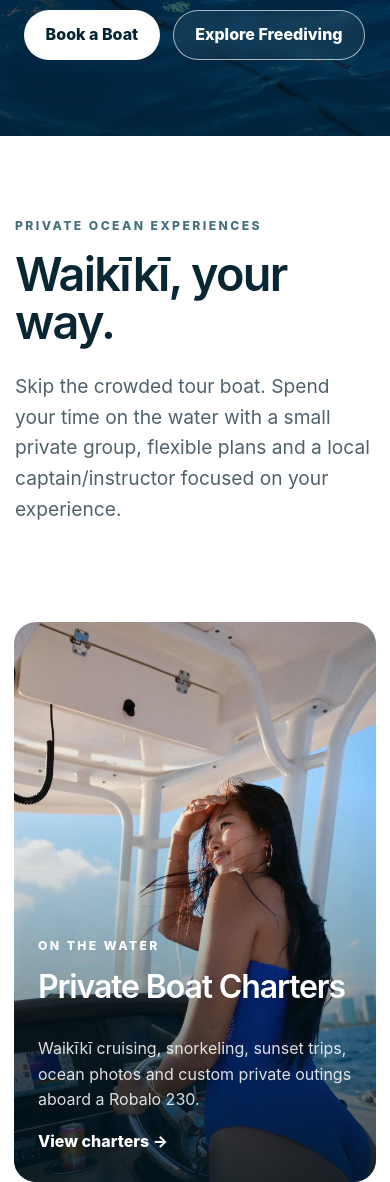
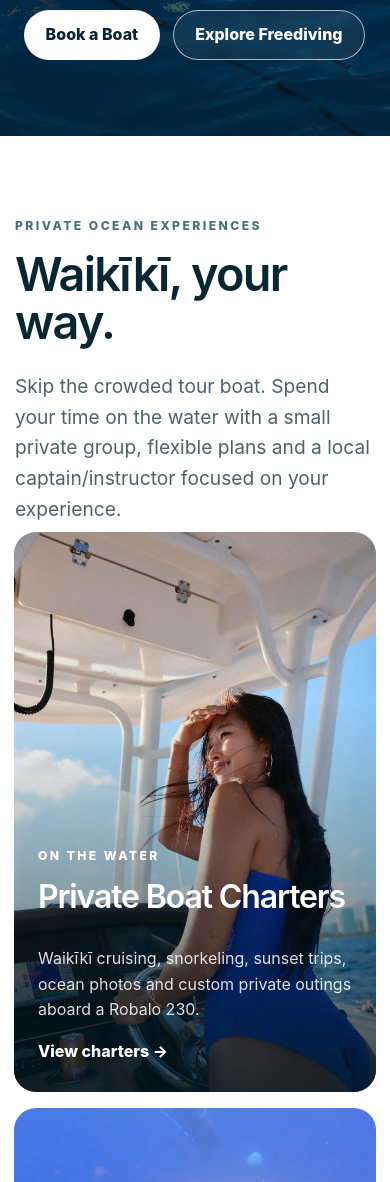
Before and after one commit to redjiannanliuInHawaii/hawaii-ocean-travel, a plain HTML site: page index.html in a window 390 px wide. Shown: the part 708-1890 px from the top of the page. Drawn offline with Linux system fonts and the light colour scheme.

Commit message:
Update styles.css

```diff
--- a/styles.css
+++ b/styles.css
@@ -464,3 +464,12 @@ footer p:last-child { text-align:right; }
 .form-status.error {
   color:#a13b32;
 }
+@media (max-width: 600px) {
+  .intro {
+    padding-bottom: 20px;
+  }
+
+  .service-grid {
+    margin-top: -30px;
+  }
+}
```
